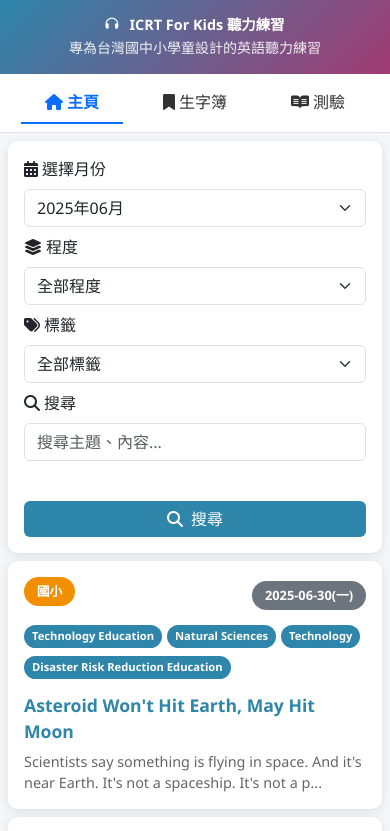
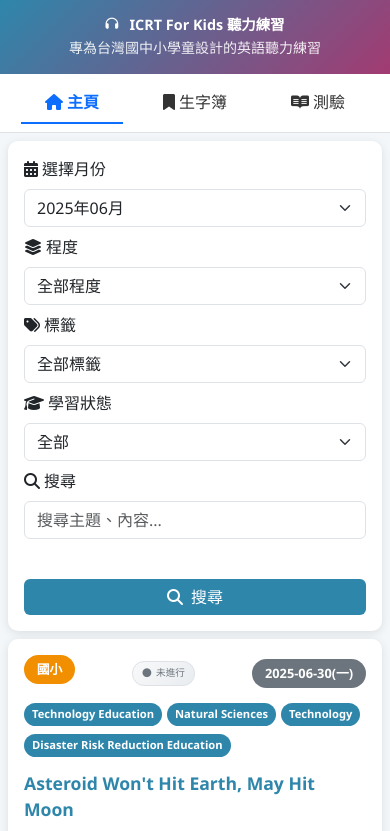
Before and after one commit to lawrence8358/IcrtNewsLunchbox, an Angular app: page /#/home in a window 390 px wide. Shown: the top 831 px of the page. Built offline with nearby package versions, Linux system fonts and the light colour scheme.

Commit message:
新增記憶學習狀態功能

```diff
--- a/src/app/components/topic-detail-dialog/topic-detail-dialog.component.less
+++ b/src/app/components/topic-detail-dialog/topic-detail-dialog.component.less
@@ -419,3 +419,46 @@
     }
   }
 }
+
+// 學習狀態控制項樣式
+.learning-status-section {
+  border: 1px solid #dee2e6;
+  border-radius: 8px;
+  padding: 12px;
+  background-color: #f8f9fa;
+
+  .learning-status-control {
+    .form-label {
+      font-size: 0.875rem;
+      color: #495057;
+      white-space: nowrap;
+      font-weight: 500;
+    }
+
+    .form-select {
+      min-width: 140px;
+      font-size: 0.875rem;
+    }
+  }
+}
+
+// 響應式調整
+@media (max-width: 576px) {
+  .learning-status-section {
+    .d-flex {
+      flex-direction: column;
+      align-items: flex-start !important;
+      gap: 8px !important;
+
+      .learning-status-control {
+        width: 100%;
+        justify-content: space-between;
+
+        .form-select {
+          flex: 1;
+          min-width: unset;
+        }
+      }
+    }
+  }
+}
--- a/src/app/models/topic.model.ts
+++ b/src/app/models/topic.model.ts
@@ -36,6 +36,7 @@
   content: ContentItem[];
   vocabulary?: Vocabulary;
   quiz?: Quiz[];
+  learningStatus?: 'learned' | 'learning' | 'not-started'; // 學習狀態
 }
 
 export interface AppSettings {
@@ -43,6 +44,7 @@
   lastSearch: string;
   lastType: string;
   lastTag: string;
+  lastLearningStatus?: string; // 學習狀態查詢記憶，設為可選以保持向後相容性
 }
 
 export interface VocabularyBookItem {
--- a/src/app/pages/home/home.component.html
+++ b/src/app/pages/home/home.component.html
@@ -2,7 +2,7 @@
   <!-- 搜尋控制項 -->
   <div class="filter-section">
     <div class="row g-2">
-      <div class="col-md-3">
+      <div class="col-md-2">
         <label for="monthSelect" class="form-label">
           <i class="fas fa-calendar-alt me-1"></i>選擇月份
         </label>
@@ -38,7 +38,18 @@
         </select>
       </div>
 
-      <div class="col-md-3">
+      <div class="col-md-2">
+        <label for="learningStatusSelect" class="form-label">
+          <i class="fas fa-graduation-cap me-1"></i>學習狀態
+        </label>
+        <select class="form-select" id="learningStatusSelect" [(ngModel)]="selectedLearningStatus">
+          <option *ngFor="let option of getLearningStatusOptions()" [value]="option.value">
+            {{ option.label }}
+          </option>
+        </select>
+      </div>
+
+      <div class="col-md-2">
         <label for="topicSearch" class="form-label">
           <i class="fas fa-search me-1"></i>搜尋
         </label>
@@ -92,6 +103,16 @@
            (click)="showTopicDetail(topic)">
         <div class="topic-meta">
           <span class="topic-type">{{ topic.type }}</span>
+          <span class="topic-learning-status"
+                [class.status-not-started]="!topic.learningStatus || topic.learningStatus === 'not-started'"
+                [class.status-learning]="topic.learningStatus === 'learning'"
+                [class.status-learned]="topic.learningStatus === 'learned'">
+            <i class="fas"
+               [class.fa-circle]="!topic.learningStatus || topic.learningStatus === 'not-started'"
+               [class.fa-play-circle]="topic.learningStatus === 'learning'"
+               [class.fa-check-circle]="topic.learningStatus === 'learned'"></i>
+            {{ getLearningStatusLabel(topic.learningStatus) }}
+          </span>
           <span class="topic-date">{{ formatDate(topic.id) }}</span>
         </div>
         <div class="topic-tags" *ngIf="topic.tag && topic.tag.length > 0">
--- a/src/app/pages/home/home.component.less
+++ b/src/app/pages/home/home.component.less
@@ -0,0 +1,62 @@
+// 學習狀態樣式 - 獨特的設計風格
+.topic-learning-status {
+  display: inline-flex;
+  align-items: center;
+  padding: 0.25rem 0.6rem;
+  border-radius: 12px;
+  font-size: 0.75rem;
+  font-weight: 500;
+  transition: all 0.2s ease;
+  border: 1px solid transparent;
+
+  &.status-not-started {
+    background: linear-gradient(135deg, #f8f9fa, #e9ecef);
+    color: #6c757d;
+    border-color: #dee2e6;
+  }
+
+  &.status-learning {
+    background: linear-gradient(135deg, #fff3cd, #ffeaa7);
+    color: #856404;
+    border-color: #fdcb6e;
+
+    i {
+      animation: pulse 2s infinite;
+    }
+  }
+
+  &.status-learned {
+    background: linear-gradient(135deg, #d1e7dd, #a7f3d0);
+    color: #155724;
+    border-color: #74c0fc;
+  }
+
+  i {
+    margin-right: 0.3rem;
+    font-size: 0.7rem;
+  }
+}
+
+// 學習中狀態的動畫效果
+@keyframes pulse {
+  0%, 100% {
+    opacity: 1;
+    transform: scale(1);
+  }
+  50% {
+    opacity: 0.8;
+    transform: scale(1.1);
+  }
+}
+
+// RWD - 小螢幕優化 (參考 topic-date 的做法，只調整字體大小)
+@media (max-width: 576px) {
+  .topic-learning-status {
+    font-size: 0.6rem;
+    // padding 保持原樣，不縮小 (與 topic-date 一致)
+
+    i {
+      font-size: 0.55rem;
+    }
+  }
+}
--- a/src/app/pages/home/home.component.ts
+++ b/src/app/pages/home/home.component.ts
@@ -8,6 +8,7 @@
 import { FilterService } from '../../services/filter.service';
 import { NotificationService } from '../../services/notification.service';
 import { UtilsService } from '../../services/utils.service';
+import { LearningStatusService } from '../../services/learning-status.service';
 import { Topic, AppSettings } from '../../models/topic.model';
 import { TopicDetailDialogComponent } from '../../components/topic-detail-dialog/topic-detail-dialog.component';
 import { SettingConfig } from '../../config/setting.config';
@@ -32,6 +33,7 @@
   searchText = '';
   selectedType = '';
   selectedTag = '';
+  selectedLearningStatus = ''; // 學習狀態篩選
 
   // 狀態
   isLoading = false;
@@ -42,7 +44,8 @@
     lastMonth: '',
     lastSearch: '',
     lastType: '',
-    lastTag: ''
+    lastTag: '',
+    lastLearningStatus: ''
   };
 
   constructor(
@@ -51,7 +54,8 @@
     private readonly notificationService: NotificationService,
     private readonly modalService: NgbModal,
     private readonly route: ActivatedRoute,
-    private readonly utilsService: UtilsService
+    private readonly utilsService: UtilsService,
+    private readonly learningStatusService: LearningStatusService
   ) { }
 
   ngOnInit(): void {
@@ -93,6 +97,7 @@
         this.searchText = this.settings.lastSearch;
         this.selectedType = this.settings.lastType;
         this.selectedTag = this.settings.lastTag;
+        this.selectedLearningStatus = this.settings.lastLearningStatus || ''; // 向後相容性處理
 
         // 載入該月份的資料
         await this.loadMonthData();
@@ -128,7 +133,8 @@
       lastMonth: this.selectedMonth,
       lastSearch: this.searchText,
       lastType: this.selectedType,
-      lastTag: this.selectedTag
+      lastTag: this.selectedTag,
+      lastLearningStatus: this.selectedLearningStatus
     };
     localStorage.setItem('icrt_settings', JSON.stringify(this.settings));
   }
@@ -142,7 +148,10 @@
     this.isSearching = true;
 
     try {
-      this.currentData = await firstValueFrom(this.dataService.loadMonthData(this.selectedMonth)) || [];
+      const rawData = await firstValueFrom(this.dataService.loadMonthData(this.selectedMonth)) || [];
+
+      // 應用學習狀態到主題列表
+      this.currentData = this.learningStatusService.applyLearningStatusToTopics(rawData);
       this.performFilter();
 
       // 填充類型選項（通過 getUniqueTypes() 動態生成）
@@ -178,7 +187,8 @@
       this.currentData,
       this.searchText,
       this.selectedType,
-      this.selectedTag
+      this.selectedTag,
+      this.selectedLearningStatus
     );
   }
 
@@ -187,6 +197,30 @@
    */
   getUniqueTypes(): string[] {
     return this.filterService.getUniqueTypes(this.currentData);
+  }
+
+  /**
+   * 取得學習狀態選項
+   */
+  getLearningStatusOptions(): Array<{value: string, label: string}> {
+    return [
+      { value: '', label: '全部' },
+      { value: 'not-started', label: '未進行' },
+      { value: 'learning', label: '學習中' },
+      { value: 'learned', label: '已學習' }
+    ];
+  }
+
+  /**
+   * 取得學習狀態標籤
+   */
+  getLearningStatusLabel(status?: string): string {
+    const statusMap: {[key: string]: string} = {
+      'not-started': '未進行',
+      'learning': '學習中',
+      'learned': '已學習'
+    };
+    return statusMap[status || 'not-started'] || '未進行';
   }
 
   /**
--- a/src/app/services/filter.service.ts
+++ b/src/app/services/filter.service.ts
@@ -15,7 +15,8 @@
     topics: Topic[],
     searchText: string,
     selectedType: string,
-    selectedTag: string
+    selectedTag: string,
+    selectedLearningStatus?: string
   ): Topic[] {
     if (!topics || topics.length === 0) {
       return [];
@@ -57,7 +58,14 @@
         tagMatch = topic.tag?.includes(selectedTag) || false;
       }
 
-      return textMatch && typeMatch && tagMatch;
+      // 學習狀態篩選
+      let learningStatusMatch = true;
+      if (selectedLearningStatus) {
+        const topicStatus = topic.learningStatus || 'not-started'; // 預設為未進行
+        learningStatusMatch = topicStatus === selectedLearningStatus;
+      }
+
+      return textMatch && typeMatch && tagMatch && learningStatusMatch;
     });
   }
 
--- /dev/null
+++ b/src/app/services/learning-status.service.ts
@@ -0,0 +1,81 @@
+import { Injectable } from '@angular/core';
+import { Topic } from '../models/topic.model';
+
+@Injectable({
+  providedIn: 'root'
+})
+export class LearningStatusService {
+  private readonly storageKey = 'icrt_learning_status';
+
+  constructor() { }
+
+  /**
+   * 載入所有學習狀態
+   */
+  loadLearningStatuses(): { [topicId: string]: string } {
+    try {
+      const stored = localStorage.getItem(this.storageKey);
+      return stored ? JSON.parse(stored) : {};
+    } catch (error) {
+      console.error('載入學習狀態失敗:', error);
+      return {};
+    }
+  }
+
+  /**
+   * 儲存學習狀態
+   */
+  saveLearningStatus(topicId: string, status: string): void {
+    try {
+      const learningStatusData = this.loadLearningStatuses();
+      learningStatusData[topicId] = status;
+      localStorage.setItem(this.storageKey, JSON.stringify(learningStatusData));
+    } catch (error) {
+      console.error('儲存學習狀態失敗:', error);
+    }
+  }
+
+  /**
+   * 取得特定主題的學習狀態
+   */
+  getLearningStatus(topicId: string): string {
+    const statuses = this.loadLearningStatuses();
+    return statuses[topicId] || 'not-started';
+  }
+
+  /**
+   * 將學習狀態應用到主題列表
+   */
+  applyLearningStatusToTopics(topics: Topic[]): Topic[] {
+    const statuses = this.loadLearningStatuses();
+
+    return topics.map(topic => ({
+      ...topic,
+      learningStatus: (statuses[topic.id] as 'learned' | 'learning' | 'not-started') || 'not-started'
+    }));
+  }
+
+  /**
+   * 刪除學習狀態
+   */
+  removeLearningStatus(topicId: string): void {
+    try {
+      const learningStatusData = this.loadLearningStatuses();
+      delete learningStatusData[topicId];
+      localStorage.setItem(this.storageKey, JSON.stringify(learningStatusData));
+    } catch (error) {
+      console.error('刪除學習狀態失敗:', error);
+    }
+  }
+
+  /**
+   * 清除所有學習狀態
+   */
+  clearAllLearningStatuses(): void {
+    try {
+      localStorage.removeItem(this.storageKey);
+    } catch (error) {
+      console.error('清除所有學習狀態失敗:', error);
+    }
+  }
+}
```
Also changed, not shown: src/app/components/topic-detail-dialog/topic-detail-dialog.component.html (+19 -0 lines), src/app/components/topic-detail-dialog/topic-detail-dialog.component.ts (+40 -1 lines).
